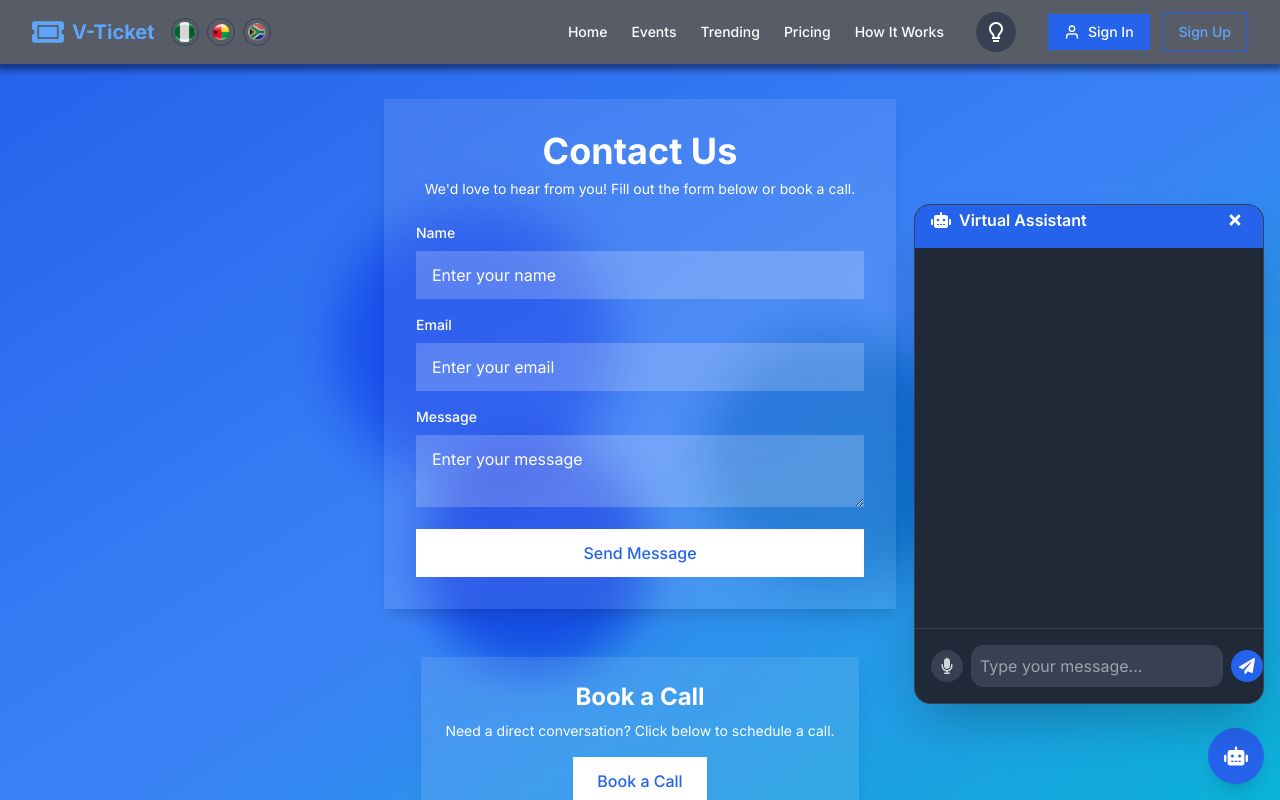
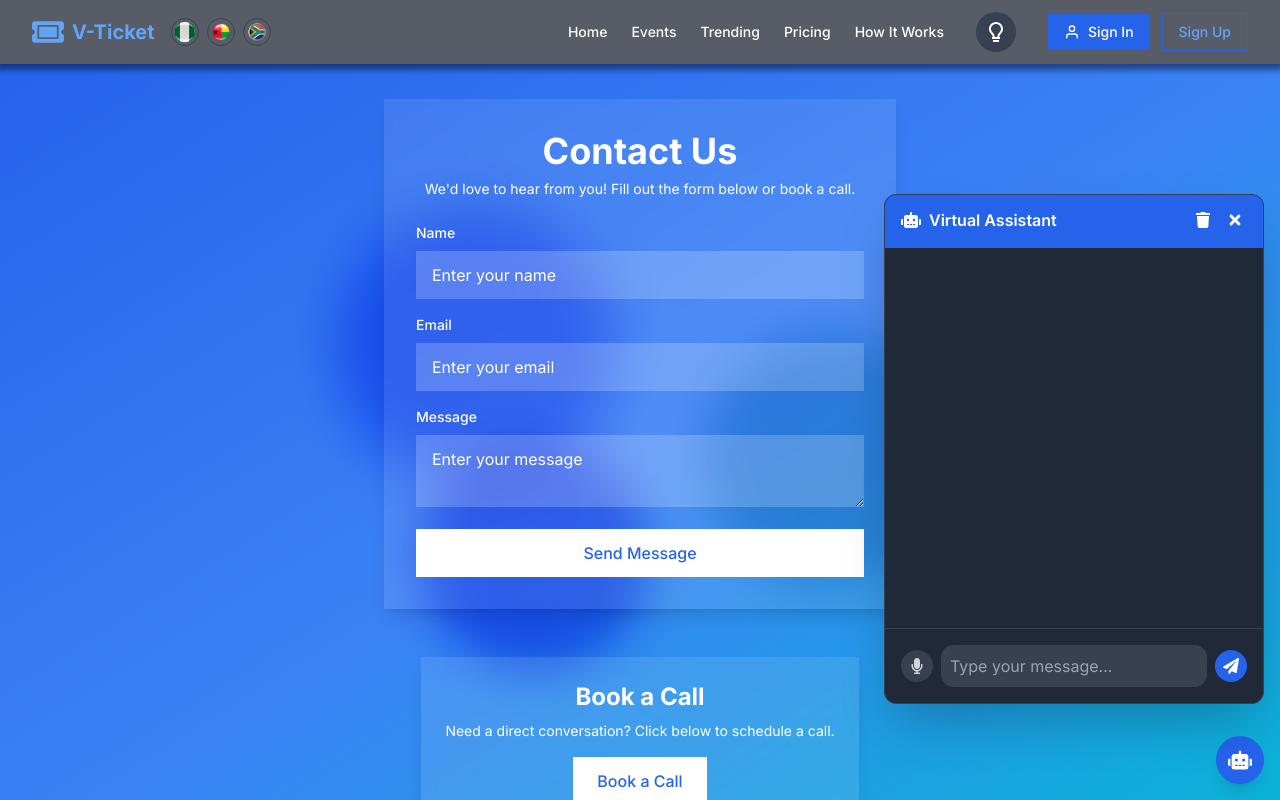
Before and after one commit to JabulaniUsen/Virtual-Ticket, a Next.js app: page /contact in a window 1280 px wide. Both pictures are taken after a click on the button 1236 px from the left and 756 px from the top of the page. Shown: the top 800 px of the page. Built offline with nearby package versions, Linux system fonts and the light colour scheme; a web font is replaced by a local one.

Commit message:
feature: added chatbot feature- pull latest update

```diff
--- a/src/components/Chatbot/chatbot.tsx
+++ b/src/components/Chatbot/chatbot.tsx
@@ -88,6 +88,7 @@ const ChatBot = () => {
         }
     };
 
+
     const startRecording = async () => {
         try {
             const stream = await navigator.mediaDevices.getUserMedia({ audio: true });
@@ -127,6 +128,15 @@ const ChatBot = () => {
         }
     };
 
+    const deleteHistory = async () => {
+        try {
+            await axios.delete(`${API_URL}/chatbot/chats?email=${email}`);
+            setMessages([]);
+        } catch (error) {
+            console.error('Error deleting chat history:', error);
+        }
+    };
+
     return (
         <div className="fixed bottom-4 right-4 z-50">
             <AnimatePresence>
@@ -135,10 +145,10 @@ const ChatBot = () => {
                         initial={{ opacity: 0, scale: 0.8, y: 20 }}
                         animate={{ opacity: 1, scale: 1, y: 0 }}
                         exit={{ opacity: 0, scale: 0.8, y: 20 }}
-                        className="absolute bottom-20 right-0 w-[350px] h-[500px] bg-white dark:bg-gray-800
-                                     rounded-2xl shadow-2xl overflow-hidden border border-gray-200 dark:border-gray-700"
+                        className="absolute bottom-20 right-0 w-[380px] h-[510px] bg-white dark:bg-gray-800
+                                     rounded-xl shadow-2xl overflow-hidden border border-gray-200 dark:border-gray-700"
                     >
-                        <ChatHeader onClose={() => setIsOpen(false)} />
+                        <ChatHeader onClose={() => setIsOpen(false)} deleteHistory={deleteHistory} />
                         <ChatMessages messages={messages} isLoading={isLoading} />
                         <ChatInput
                             inputMessage={inputMessage}
--- a/src/components/Chatbot/section/ChatHeader.tsx
+++ b/src/components/Chatbot/section/ChatHeader.tsx
@@ -1,16 +1,26 @@
-import { FaRobot, FaTimes } from 'react-icons/fa';
+import { FaRobot, FaTimes, FaTrash } from 'react-icons/fa';
 
 interface ChatHeaderProps {
     onClose: () => void;
+    deleteHistory: () => void;
 }
 
-const ChatHeader = ({ onClose }: ChatHeaderProps) => {
+const ChatHeader = ({ onClose, deleteHistory }: ChatHeaderProps) => {
+
+
     return (
-        <div className="p-4 bg-blue-600 text-white flex justify-between items-center">
-            <div className="flex items-center gap-2">
+        <div className="p-4 bg-blue-600 text-white flex justify-between items-center  pt-4">
+            <div className="flex items-center gap-2 justify-center">
                 <FaRobot className="text-xl" />
                 <h3 className="font-semibold">Virtual Assistant</h3>
             </div>
+            <div className="flex items-center gap-2 justify-center">
+                <button
+                    onClick={deleteHistory}
+                    className="p-1 hover:bg-blue-700 rounded-full transition-colors"
+                >
+                    <FaTrash />
+                </button>
                 <button
                     onClick={onClose}
                     className="p-1 hover:bg-blue-700 rounded-full transition-colors"
@@ -18,6 +28,7 @@ const ChatHeader = ({ onClose }: ChatHeaderProps) => {
                     <FaTimes />
                 </button>
             </div>
+        </div>
     );
 };
 
--- a/src/components/Chatbot/section/ChatToggleButton.tsx
+++ b/src/components/Chatbot/section/ChatToggleButton.tsx
@@ -11,9 +11,9 @@ const ChatToggleButton = ({ onClick }: ChatToggleButtonProps) => {
             whileHover={{ scale: 1.1 }}
             whileTap={{ scale: 0.9 }}
             onClick={onClick}
-            className="bg-blue-600 text-white p-4 rounded-full shadow-lg hover:bg-blue-700 transition-colors"
+            className="bg-blue-600 text-white p-3 rounded-full shadow-lg hover:bg-blue-700 transition-colors"
         >
-            <FaRobot className="text-2xl" />
+            <FaRobot className="text-xl sm:text-2xl" />
         </motion.button>
     );
 };
```
Lines whose indentation alone changed are shown as unchanged.
